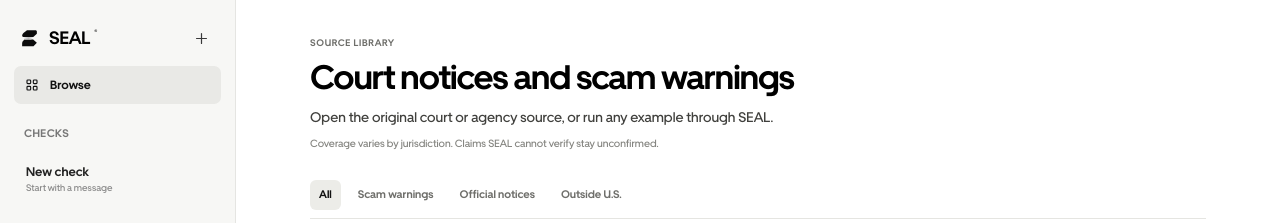
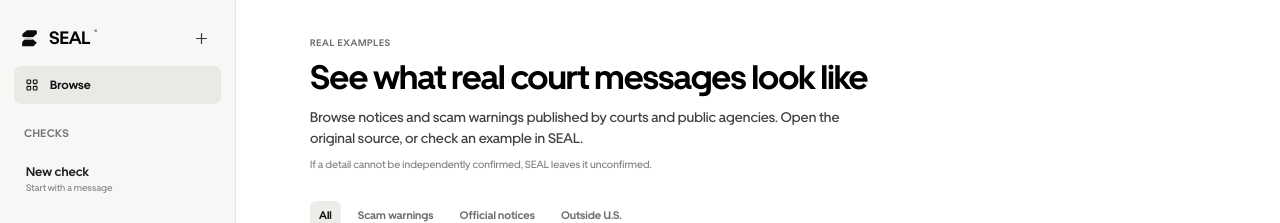
Before and after one commit to Davemafy/seal, a Next.js app: page /browse in a window 1280 px wide. Shown: the top 223 px of the page. Built offline with nearby package versions, Linux system fonts and the light colour scheme.

Commit message:
Humanize Browse page copy

```diff
--- a/app/browse/page.tsx
+++ b/app/browse/page.tsx
@@ -46,10 +46,10 @@ export default function Browse(){
 
   <section className="browse-shell">
    <header className="browse-intro">
-    <p className="browse-eyebrow">Source library</p>
-    <h1>Court notices and scam warnings</h1>
-    <p className="browse-deck">Open the original court or agency source, or run any example through SEAL.</p>
-    <p className="browse-scope">Coverage varies by jurisdiction. Claims SEAL cannot verify stay unconfirmed.</p>
+    <p className="browse-eyebrow">Real examples</p>
+    <h1>See what real court messages look like</h1>
+    <p className="browse-deck">Browse notices and scam warnings published by courts and public agencies. Open the original source, or check an example in SEAL.</p>
+    <p className="browse-scope">If a detail cannot be independently confirmed, SEAL leaves it unconfirmed.</p>
    </header>
 
    <BrowseGrid items={rankedCases}/>
```
